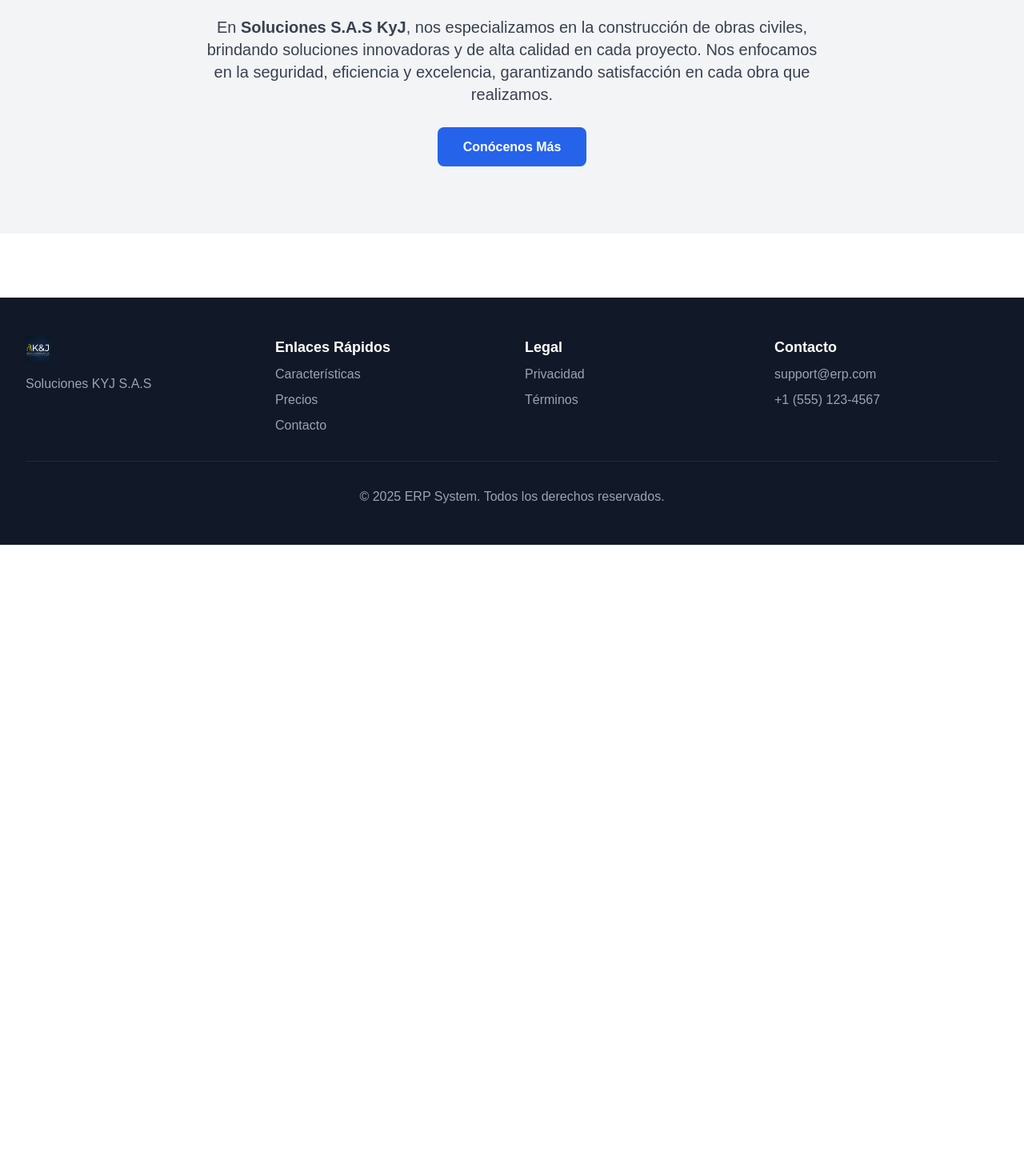
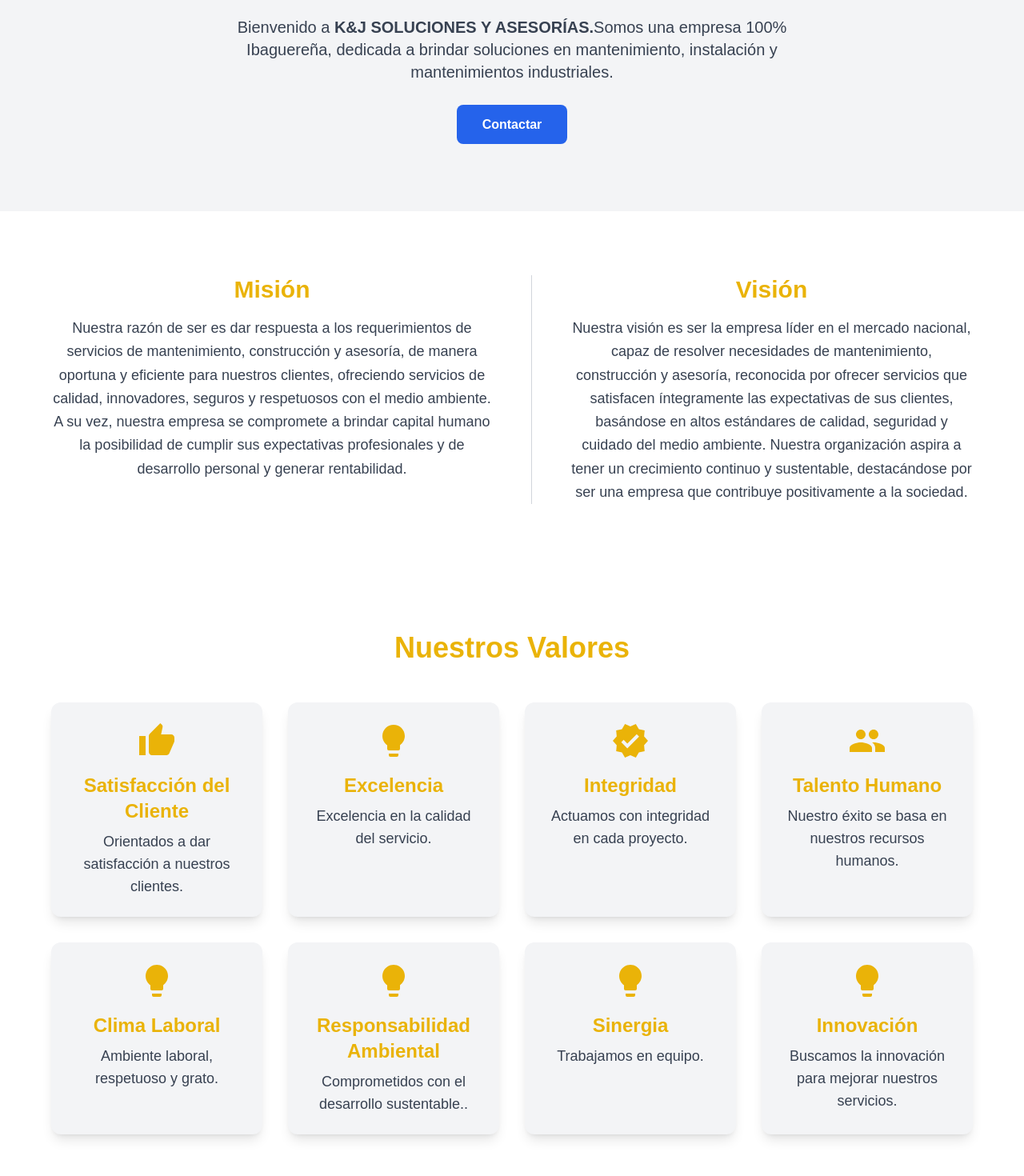
Before and after one commit to carlosjuliogarciaorjuela/carlosjuliogarciaorjuela, a Next.js app in the folder erp-frontend/: page / in a window 1280 px wide. Shown: the part 820-2290 px from the top of the page at 80% size. Before the commit the page ends 1501 px from the top, so only its background shows below. Built offline with nearby package versions, Linux system fonts and the light colour scheme.

Commit message:
add erp-frontend / HomePage / components/VAlueSections

```diff
--- a/erp-frontend/app/_components/Header/NavMenu.tsx
+++ b/erp-frontend/app/_components/Header/NavMenu.tsx
@@ -7,7 +7,7 @@
 const NavMenu = ({ className }: NavMenuProps) => {
   const links = [
     { name: "Inicio", href: "/" },
-    { name: "Nuestra empresa", href: "/features" },
+    { name: "Nuestra empresa", href: "/sobre-nosotros" },
     { name: "Soluciones", href: "/pricing" },
     { name: "Proyectos", href: "/pricing" },
     { name: "Contacto", href: "/contact" },
--- /dev/null
+++ b/erp-frontend/app/_components/ValuesSection/ValuesSection.tsx
@@ -0,0 +1,72 @@
+import { MdThumbUp, MdVerified, MdPeople, MdLightbulb } from "react-icons/md";
+
+export default function ValuesSection() {
+  const values = [
+      {
+        title: "Satisfacción del Cliente",
+        description: "Orientados a dar satisfacción a nuestros clientes.",
+        icon: <MdThumbUp className="text-yellow-500 text-5xl" />,
+      },
+    {
+      title: "Excelencia",
+      description: "Excelencia en la calidad del servicio.",
+      icon: <MdLightbulb className="text-yellow-500 text-5xl" />,
+    },
+    {
+      title: "Integridad",
+      description: "Actuamos con integridad en cada proyecto.",
+      icon: <MdVerified className="text-yellow-500 text-5xl" />,
+    },
+    {
+      title: "Talento Humano",
+      description: "Nuestro éxito se basa en nuestros recursos humanos.",
+      icon: <MdPeople className="text-yellow-500 text-5xl" />,
+    },
+    {
+      title: "Clima Laboral",
+      description: "Ambiente laboral, respetuoso y grato.",
+      icon: <MdLightbulb className="text-yellow-500 text-5xl" />,
+    },
+    {
+      title: "Responsabilidad Ambiental",
+      description: "Comprometidos con el desarrollo sustentable..",
+      icon: <MdLightbulb className="text-yellow-500 text-5xl" />,
+    },
+    {
+      title: "Sinergia",
+      description: "Trabajamos en equipo.",
+      icon: <MdLightbulb className="text-yellow-500 text-5xl" />,
+    },
+    {
+      title: "Innovación",
+      description: "Buscamos la innovación para mejorar nuestros servicios.",
+      icon: <MdLightbulb className="text-yellow-500 text-5xl" />,
+    },
+  ];
+
+  return (
+    <section className="w-full bg-white py-20 px-6 md:px-12">
+      <div className="max-w-6xl mx-auto">
+        <h2 className="text-4xl font-bold text-yellow-500 text-center mb-12">
+          Nuestros Valores
+        </h2>
+
+        {/* Grid de valores */}
+        <div className="grid grid-cols-1 sm:grid-cols-2 md:grid-cols-4 gap-8">
+          {values.map((value, index) => (
+            <div
+              key={index}
+              className="bg-gray-100 rounded-xl shadow-lg p-6 flex flex-col items-center text-center hover:scale-105 transition-transform"
+            >
+              {value.icon}
+              <h3 className="text-2xl font-semibold text-yellow-500 mt-4">
+                {value.title}
+              </h3>
+              <p className="text-lg text-gray-700 mt-2">{value.description}</p>
+            </div>
+          ))}
+        </div>
+      </div>
+    </section>
+  );
+}
--- a/erp-frontend/app/page.tsx
+++ b/erp-frontend/app/page.tsx
@@ -1,4 +1,5 @@
 import { Carousel } from '@/components/Carousel/Carousel';
+import ValuesSection  from '@/components/ValuesSection/ValuesSection';
 import "slick-carousel/slick/slick.css";
 import "slick-carousel/slick/slick-theme.css";
 
@@ -25,10 +26,11 @@
           {/* Hero Section con Carousel */}
           <section className="relative w-full h-[600px] flex items-center justify-center">
               <Carousel images={carouselImages} speed={5000}>
-          <div className="absolute inset-0 bg-gradient-to-r from-blue-900/50 to-indigo-900/40 flex items-center justify-center text-center px-6">
+                  <div
+                      className="absolute inset-0 bg-gradient-to-r from-blue-900/50 to-indigo-900/40 flex items-center justify-center text-center px-6">
                       <div className="max-w-3xl">
                           <h1 className="text-4xl md:text-6xl font-bold text-white mb-6 drop-shadow-lg">
-                Soluciones S.A.S KyJ
+                              Soluciones KyJ
                           </h1>
                           <p className="text-lg md:text-2xl text-gray-200 leading-relaxed">
                               Un Servicio Seguro y de Calidad
@@ -45,20 +47,62 @@
                       Nuestra Empresa
                   </h2>
                   <p className="text-lg md:text-xl text-gray-700 leading-relaxed max-w-3xl mx-auto">
-            En <strong>Soluciones S.A.S KyJ</strong>, nos especializamos en la construcción de obras civiles,
-            brindando soluciones innovadoras y de alta calidad en cada proyecto. Nos enfocamos en la seguridad,
-            eficiencia y excelencia, garantizando satisfacción en cada obra que realizamos.
+                      Bienvenido a <strong>K&J SOLUCIONES Y ASESORÍAS.</strong>Somos una empresa 100%
+                      Ibaguereña, dedicada a brindar soluciones en mantenimiento, instalación
+                      y mantenimientos industriales.
                   </p>
                   <div className="mt-10">
                       <a
                           href="/sobre-nosotros"
                           className="bg-blue-600 hover:bg-blue-700 text-white font-semibold py-4 px-8 rounded-lg transition duration-300"
                       >
-              Conócenos Más
+                          Contactar
                       </a>
                   </div>
               </div>
           </section>
+          <section className="w-full bg-white py-20 px-6 md:px-12">
+              <div className="max-w-6xl mx-auto">
+                  <div className="grid grid-cols-1 md:grid-cols-2 gap-12">
+                      {/* Misión */}
+                      <div className="text-center">
+                          <h3 className="text-3xl font-semibold text-yellow-500 mb-4 ">
+                              Misión
+                          </h3>
+                          <p className="text-lg text-gray-700 leading-relaxed">
+                              Nuestra razón de ser es dar respuesta a los requerimientos de
+                              servicios de mantenimiento, construcción y asesoría, de manera
+                              oportuna y eficiente para nuestros clientes, ofreciendo servicios
+                              de calidad, innovadores, seguros y respetuosos con el medio
+                              ambiente. A su vez, nuestra empresa se compromete a brindar
+                              capital humano la posibilidad de cumplir sus expectativas
+                              profesionales y de desarrollo personal y generar rentabilidad.
+                          </p>
+                      </div>
+
+                      {/* Visión */}
+                      <div
+                          className="text-center border-t md:border-t-0 md:border-l border-gray-300 md:pl-12 pt-6 md:pt-0">
+                          <h3 className="text-3xl font-semibold text-yellow-500 mb-4">
+                              Visión
+                          </h3>
+                          <p className="text-lg text-gray-700 leading-relaxed">
+                              Nuestra visión es ser la empresa líder en el mercado nacional,
+                              capaz de resolver necesidades de mantenimiento, construcción y
+                              asesoría, reconocida por ofrecer servicios que satisfacen
+                              íntegramente las expectativas de sus clientes, basándose en
+                              altos estándares de calidad, seguridad y cuidado del medio
+                              ambiente. Nuestra organización aspira a tener un crecimiento
+                              continuo y sustentable, destacándose por ser una empresa que
+                              contribuye positivamente a la sociedad.
+                          </p>
+                      </div>
+                  </div>
+              </div>
+          </section>
+          {/* Seccion de nuetros valores */}
+          <ValuesSection />
+
 
       </>
   );
--- a/erp-frontend/package.json
+++ b/erp-frontend/package.json
@@ -18,6 +18,7 @@
     "next": "15.1.6",
     "react": "^19.0.0",
     "react-dom": "^19.0.0",
+    "react-icons": "^5.4.0",
     "react-slick": "^0.30.3",
     "slick-carousel": "^1.8.1"
   },
```
Also changed, not shown: 1 other file (tests, documents, lock files or other folders). Lines whose indentation alone changed are shown as unchanged.
